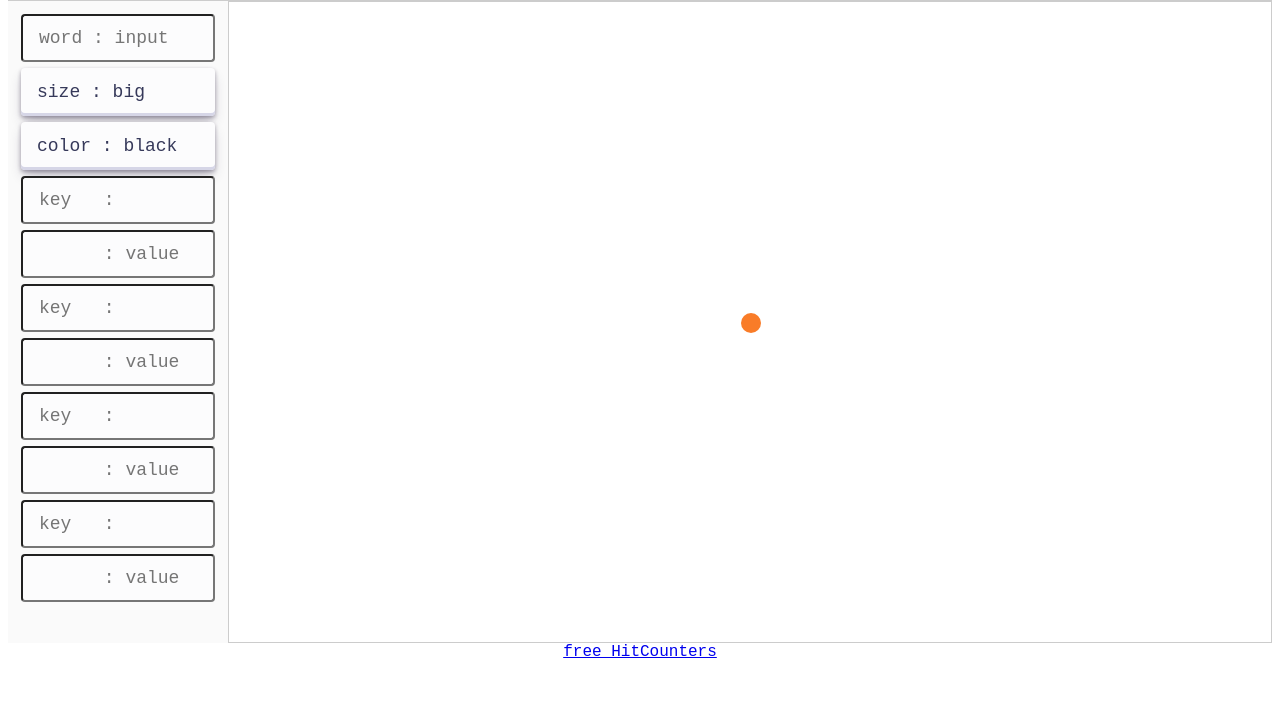
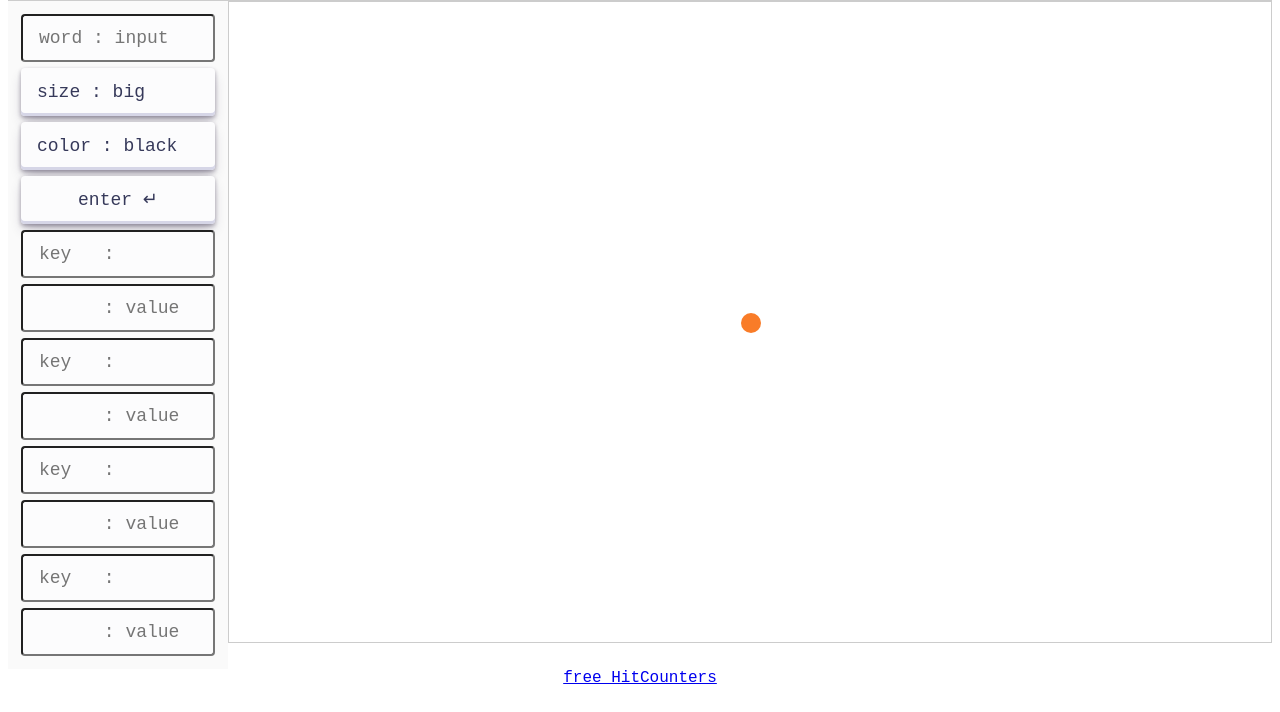
Before and after one commit to markuslahde/coverage, a plain HTML site: page index.html in a window 1280 px wide. Shown: the part 88-800 px from the top of the page. Drawn offline with nearby package versions, Linux system fonts and the light colour scheme.

Commit message:
add enter-button

```diff
--- a/index.html
+++ b/index.html
@@ -201,7 +201,7 @@
           <option value="#009cd9">color : blue</option>
           <!-- <option value="#f97c28">color : orange</option> -->
         </select>
-        <!-- <button onclick="(selectedWords && selectedWords.length > 0) ? updateWord() : addWord()" style="margin: 3px">enter ↵</button> -->
+        <button onclick="(selectedWords && selectedWords.length > 0) ? updateWord() : addWord()" style="margin: 3px">enter ↵</button>
         <!-- <button onclick="addWord()" style="margin: 3px">add</button>
         <button onclick="updateWord()" style="margin: 3px">update</button> -->
         <!-- Key-value -pair 1 -->
```
